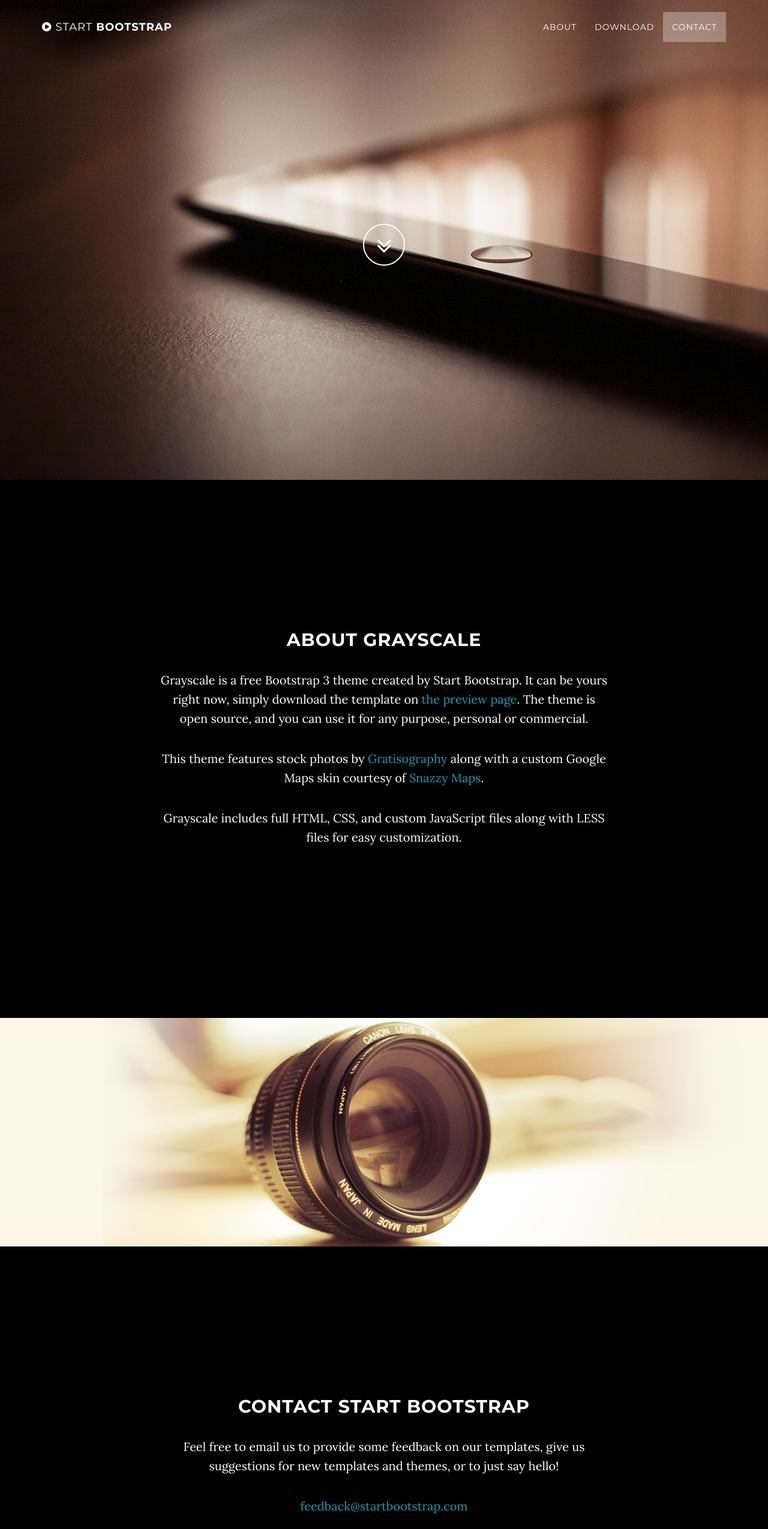
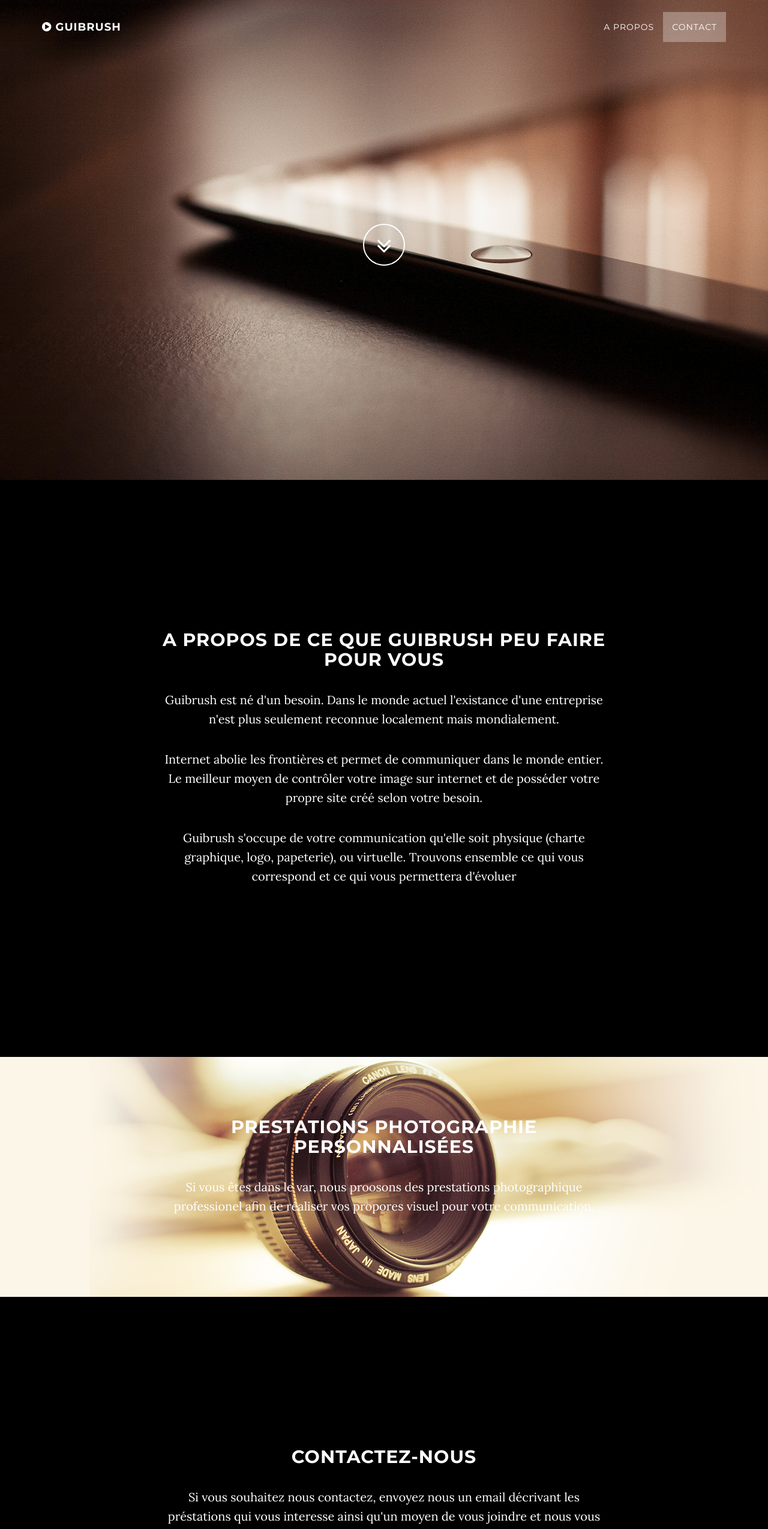
Before and after one commit to guibru-sh/website, a plain HTML site: page index.html in a window 1280 px wide. Shown: the top 2549 px of the page at 60% size. Drawn offline with Linux system fonts and the light colour scheme; some packages are replaced by stand-ins of ours.

Commit message:
modification texte

```diff
--- a/index.html
+++ b/index.html
@@ -1,15 +1,15 @@
 <!DOCTYPE html>
-<html lang="en">
+<html lang="fr">
 
 <head>
 
     <meta charset="utf-8">
     <meta http-equiv="X-UA-Compatible" content="IE=edge">
     <meta name="viewport" content="width=device-width, initial-scale=1">
-    <meta name="description" content="">
-    <meta name="author" content="">
+    <meta name="description" content="Guibrush, création de site internet, prestations graphiques, photographie, developpement d'applications web">
+    <meta name="author" content="Brume Tranchet et Guillaume Sorbier">
 
-    <title>Grayscale - Start Bootstrap Theme</title>
+    <title>Guibrush, votre communication, notre métier</title>
 
     <!-- Bootstrap Core CSS -->
     <link href="css/bootstrap.min.css" rel="stylesheet">
@@ -41,7 +41,7 @@
                     <i class="fa fa-bars"></i>
                 </button>
                 <a class="navbar-brand page-scroll" href="#page-top">
-                    <i class="fa fa-play-circle"></i>  <span class="light">Start</span> Bootstrap
+                    <i class="fa fa-play-circle"></i>  Guibrush
                 </a>
             </div>
 
@@ -53,11 +53,11 @@
                         <a href="#page-top"></a>
                     </li>
                     <li>
-                        <a class="page-scroll" href="#about">About</a>
+                        <a class="page-scroll" href="#about">A propos</a>
                     </li>
-                    <li>
+                    <!-- <li>
                         <a class="page-scroll" href="#download">Download</a>
-                    </li>
+                    </li> -->
                     <li>
                         <a class="page-scroll" href="#contact">Contact</a>
                     </li>
@@ -89,10 +89,10 @@
     <section id="about" class="container content-section text-center">
         <div class="row">
             <div class="col-lg-8 col-lg-offset-2">
-                <h2>About Grayscale</h2>
-                <p>Grayscale is a free Bootstrap 3 theme created by Start Bootstrap. It can be yours right now, simply download the template on <a href="http://startbootstrap.com/template-overviews/grayscale/">the preview page</a>. The theme is open source, and you can use it for any purpose, personal or commercial.</p>
-                <p>This theme features stock photos by <a href="http://gratisography.com/">Gratisography</a> along with a custom Google Maps skin courtesy of <a href="http://snazzymaps.com/">Snazzy Maps</a>.</p>
-                <p>Grayscale includes full HTML, CSS, and custom JavaScript files along with LESS files for easy customization.</p>
+                <h2>A propos de ce que Guibrush peu faire pour vous</h2>
+                <p>Guibrush est né d'un besoin. Dans le monde actuel l'existance d'une entreprise n'est plus seulement reconnue localement mais mondialement.</p>
+                <p>Internet abolie les frontières et permet de communiquer dans le monde entier. Le meilleur moyen de contrôler votre image sur internet et de posséder votre propre site créé selon votre besoin.</p>
+                <p>Guibrush s'occupe de votre communication qu'elle soit physique (charte graphique, logo, papeterie), ou virtuelle. Trouvons ensemble ce qui vous correspond et ce qui vous permettera d'évoluer</p>
             </div>
         </div>
     </section>
@@ -102,9 +102,8 @@
         <div class="download-section">
             <div class="container">
                 <div class="col-lg-8 col-lg-offset-2">
-                    <h2 style="visibility:hidden">Photo</h2>
-                    <p style="visibility:hidden">Service de photo</p>
-                    <a style="visibility:hidden" href="#" class="btn btn-default btn-lg">Photo</a>
+                    <h2>Prestations photographie personnalisées</h2>
+                    <p >Si vous êtes dans le var, nous proosons des prestations photographique professionel afin de réaliser vos propores visuel pour votre communication.</p>
                 </div>
             </div>
         </div>
@@ -114,9 +113,9 @@
     <section id="contact" class="container content-section text-center">
         <div class="row">
             <div class="col-lg-8 col-lg-offset-2">
-                <h2>Contact Start Bootstrap</h2>
-                <p>Feel free to email us to provide some feedback on our templates, give us suggestions for new templates and themes, or to just say hello!</p>
-                <p><a href="mailto:feedback@startbootstrap.com">feedback@startbootstrap.com</a>
+                <h2>Contactez-nous</h2>
+                <p>Si vous souhaitez nous contactez, envoyez nous un email décrivant les préstations qui vous interesse ainsi qu'un moyen de vous joindre et nous vous recontacterons après réception de votre demande</p>
+                <p><a href="mailto:contact@guibru.sh">contact@guibru.sh</a>
                 </p>
                 <ul class="list-inline banner-social-buttons">
                     <li>
@@ -138,7 +137,7 @@
         <form id="contact" method="post" class="form" role="form" name="contact">
           <div class="row">
             <div class="col-xs-6 col-md-6 form-group">
-              <input class="form-control" id="name" name="name" placeholder="Name" type=
+              <input class="form-control" id="name" name="nom" placeholder="Name" type=
               "text" required="" autofocus="" />
             </div>
 
@@ -152,7 +151,7 @@
 
           <div class="row">
             <div class="col-xs-12 col-md-12 form-group">
-              <button class="btn btn-primary pull-right" type="submit">Submit</button>
+              <button class="btn btn-primary pull-right" type="submit">Envoyez</button>
             </div>
           </div>
         </form>
@@ -165,7 +164,7 @@
     <!-- Footer -->
     <footer>
         <div class="container text-center">
-            <p>Copyright &copy; Your Website 2014</p>
+            <p>Copyright &copy; guibrush 2014</p>
         </div>
     </footer>
 
```
